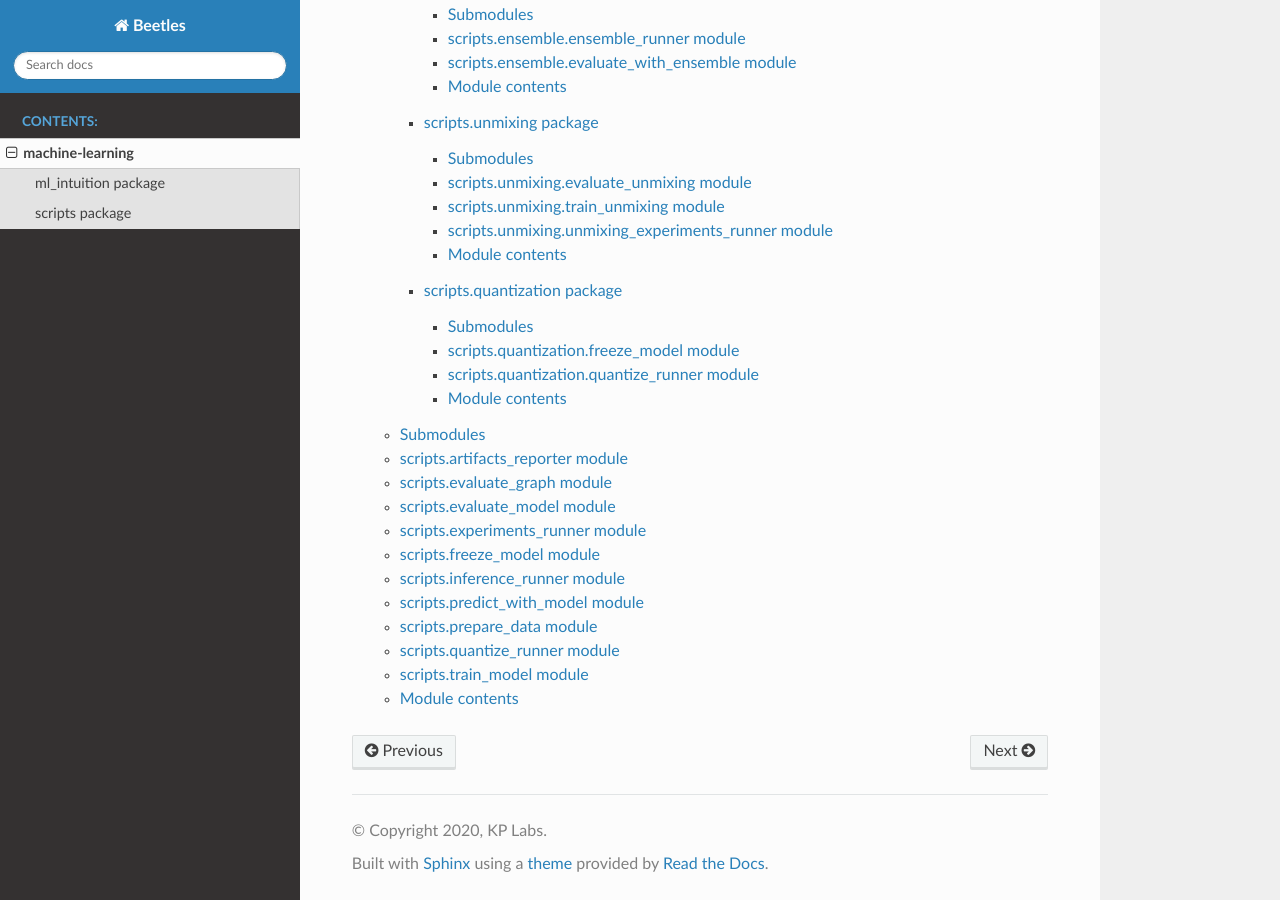
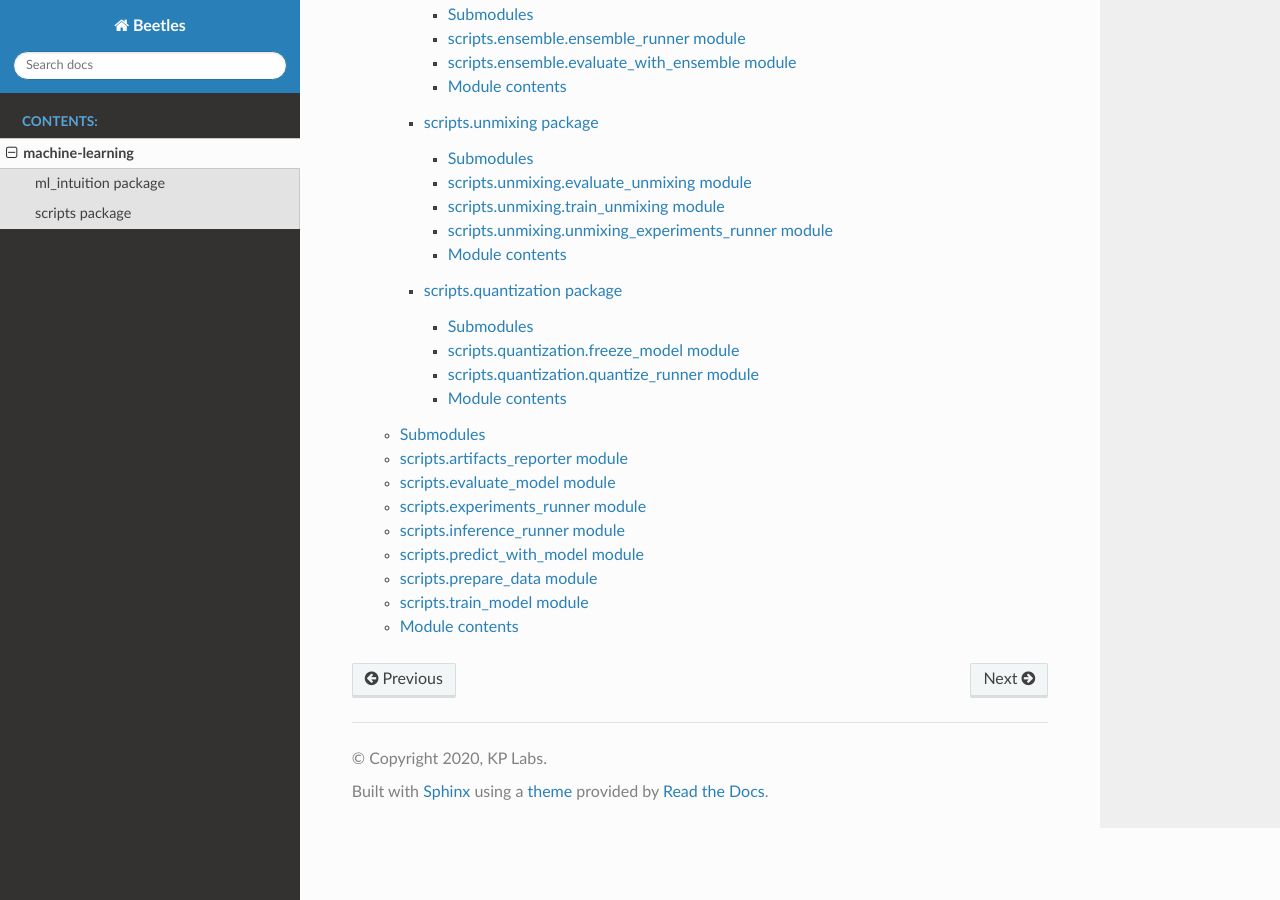
Before and after one commit to ESA-PhiLab/hypernet, a Sphinx documentation site: the page built from docs/modules.rst, in a window 1280 px wide and 900 px high, scrolled down 661 px. Built offline with Sphinx 7.4.7 and the Read the Docs theme 2.0.0, drawn with Linux system fonts in a browser that asks for light colours.

```diff
--- a/docs/conf.py
+++ b/docs/conf.py
@@ -53,3 +53,4 @@ html_theme = 'sphinx_rtd_theme'
 # relative to this directory. They are copied after the builtin static files,
 # so a file named "default.css" will overwrite the builtin "default.css".
 html_static_path = ['_static']
+autoclass_content = 'both'
--- a/docs/ml_intuition.data.rst
+++ b/docs/ml_intuition.data.rst
@@ -35,6 +35,7 @@ ml\_intuition.data.noise module
    :members:
    :undoc-members:
    :show-inheritance:
+   :special-members: __call__
 
 ml\_intuition.data.preprocessing module
 ---------------------------------------
@@ -51,6 +52,7 @@ ml\_intuition.data.transforms module
    :members:
    :undoc-members:
    :show-inheritance:
+   :special-members: __call__
 
 
 Module contents
--- a/docs/scripts.rst
+++ b/docs/scripts.rst
@@ -21,14 +21,6 @@ scripts.artifacts\_reporter module
    :undoc-members:
    :show-inheritance:
 
-scripts.evaluate\_graph module
-------------------------------
-
-.. automodule:: scripts.evaluate_graph
-   :members:
-   :undoc-members:
-   :show-inheritance:
-
 scripts.evaluate\_model module
 ------------------------------
 
@@ -41,14 +33,6 @@ scripts.experiments\_runner module
 ----------------------------------
 
 .. automodule:: scripts.experiments_runner
-   :members:
-   :undoc-members:
-   :show-inheritance:
-
-scripts.freeze\_model module
-----------------------------
-
-.. automodule:: scripts.freeze_model
    :members:
    :undoc-members:
    :show-inheritance:
@@ -77,14 +61,6 @@ scripts.prepare\_data module
    :undoc-members:
    :show-inheritance:
 
-scripts.quantize\_runner module
--------------------------------
-
-.. automodule:: scripts.quantize_runner
-   :members:
-   :undoc-members:
-   :show-inheritance:
-
 scripts.train\_model module
 ---------------------------
 
```
